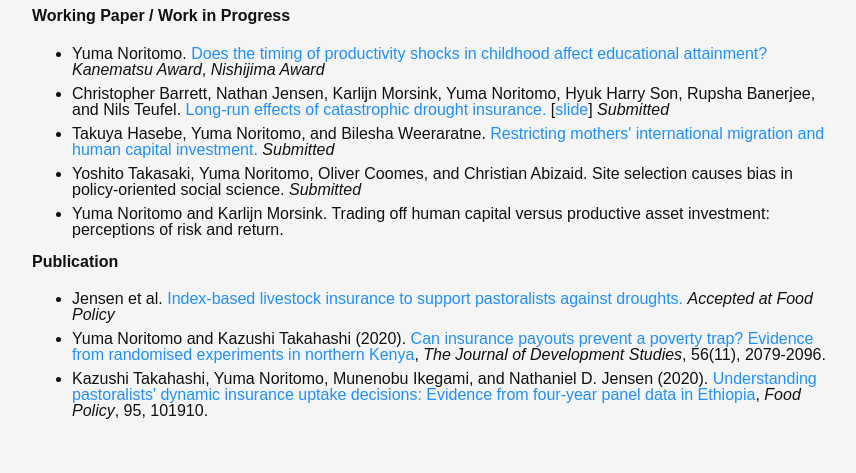
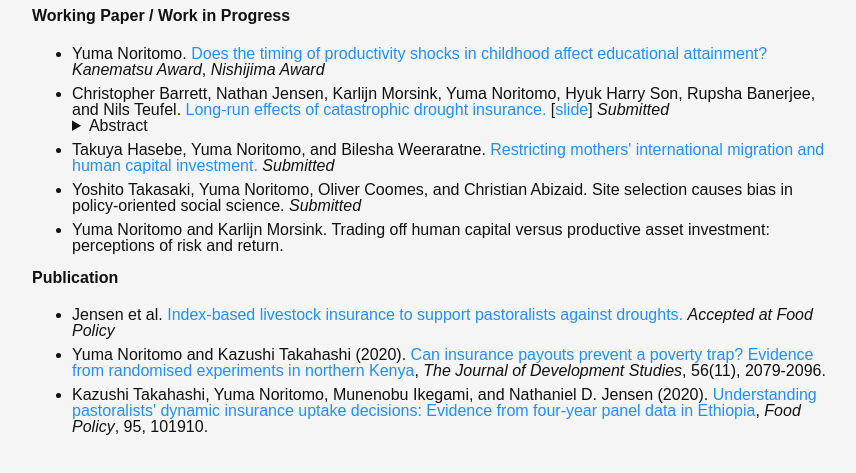
Before and after one commit to yuma-noritomo/yuma-noritomo.github.io, a plain HTML site: page index.html in a window 1280 px wide. Shown: the part 189-662 px from the top of the page, without its empty margins (208-1064 px from the left). Drawn offline with Linux system fonts and the light colour scheme.

Commit message:
abstract for long term
abstract for long term

```diff
--- a/index.html
+++ b/index.html
@@ -96,7 +96,11 @@ strong {
   </li>
   <li class="spacer">
     <strong>Christopher Barrett, Nathan Jensen, Karlijn Morsink, Yuma Noritomo, Hyuk Harry Son, Rupsha Banerjee, and Nils Teufel.</strong> <a href="https://www.dropbox.com/scl/fi/nykh5bstdjtm1epwzi6vd/IBLI_Long-term_Barrett_et_al_2025March.pdf?rlkey=4yltzxx80e36lzbcpace8c1rx&st=4z3xsrn1&dl=0">Long-run effects of catastrophic drought insurance.</a> [<a href="https://www.dropbox.com/scl/fi/saqnzojxpej3ty6u2gqx1/Barrett_et_al_Long-run_IBLI.pdf?rlkey=4wjqk77bsv3yry4l32zg1lsxj&st=mdupdyax&dl=0">slide</a>] <i>Submitted</i>
-  </li>
+    <details>
+           <summary>Abstract</summary>
+          <p>  We study the long-run effects of catastrophic drought insurance on pastoralist households in Kenya and Ethiopia. Instrumenting with randomized premium discounts, we estimate the impacts of insurance coverage a decade later. Insurance induced households to herd fewer small livestock like goats, typically used as precautionary savings, and generated a significant increase in children’s education. These effects are driven by households with small baseline herds, reflecting reduced child labor demand, as well as by suggestive positive income effects. These impacts stem primarily from reduced ex ante risk exposure and the behavioral change it induces, rather than from ex post indemnity payments. </p> -->
+        </details>
+</li>
   <li class="spacer">
     <strong>Takuya Hasebe, Yuma Noritomo, and Bilesha Weeraratne.</strong> <a href="https://papers.ssrn.com/sol3/papers.cfm?abstract_id=5220631">Restricting mothers' international migration and human capital investment.</a> <i>Submitted</i>
   </li>
```
